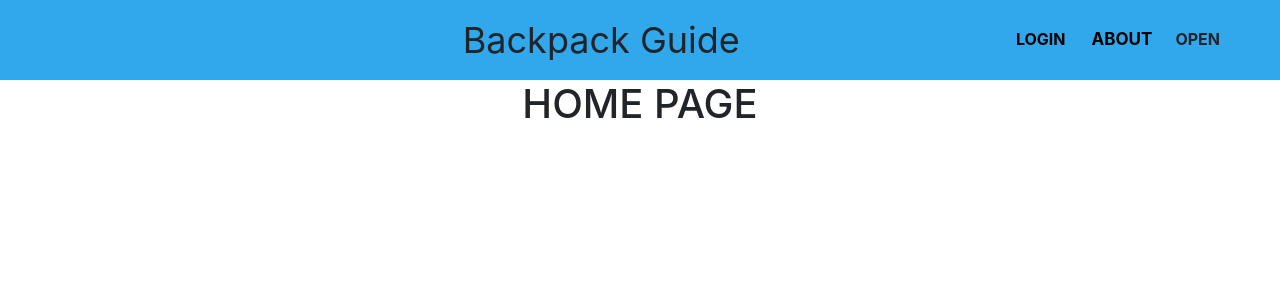
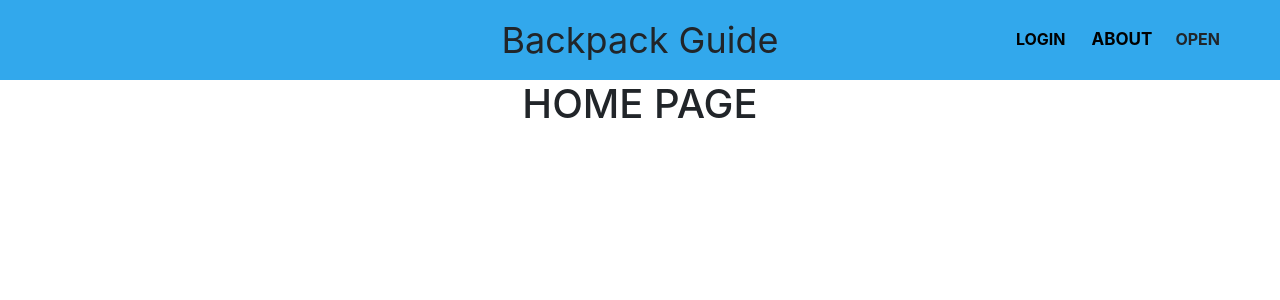
Before and after one commit to kobrabson/BackpackGuide, a React (Create React App) app: page /gear in a window 1280 px wide. Shown: the top 300 px of the page. Built offline with nearby package versions, Linux system fonts and the light colour scheme; what redux-promise-middleware would draw is missing.

Commit message:
centered title

```diff
--- a/src/components/nav/Nav.css
+++ b/src/components/nav/Nav.css
@@ -99,7 +99,6 @@ margin: 10px;
     font-size: 36px;
     position: relative;
     top: 0;
-    right: 42%;
     margin-top: 0;
     padding-top: 0;
 }
--- a/src/components/nav/Nav.js
+++ b/src/components/nav/Nav.js
@@ -24,7 +24,7 @@ const Nav = (props) => {
 			<nav className="navbar display-ib">
 				<div className="logo">{/* logo box */}</div>
 
-				<div className="title display-ib">Backpack Guide</div>
+				<div className="title display-ib mx-auto">Backpack Guide</div>
 
 				<div className="nav-container">
 					{!isLoggedIn ? (
```
